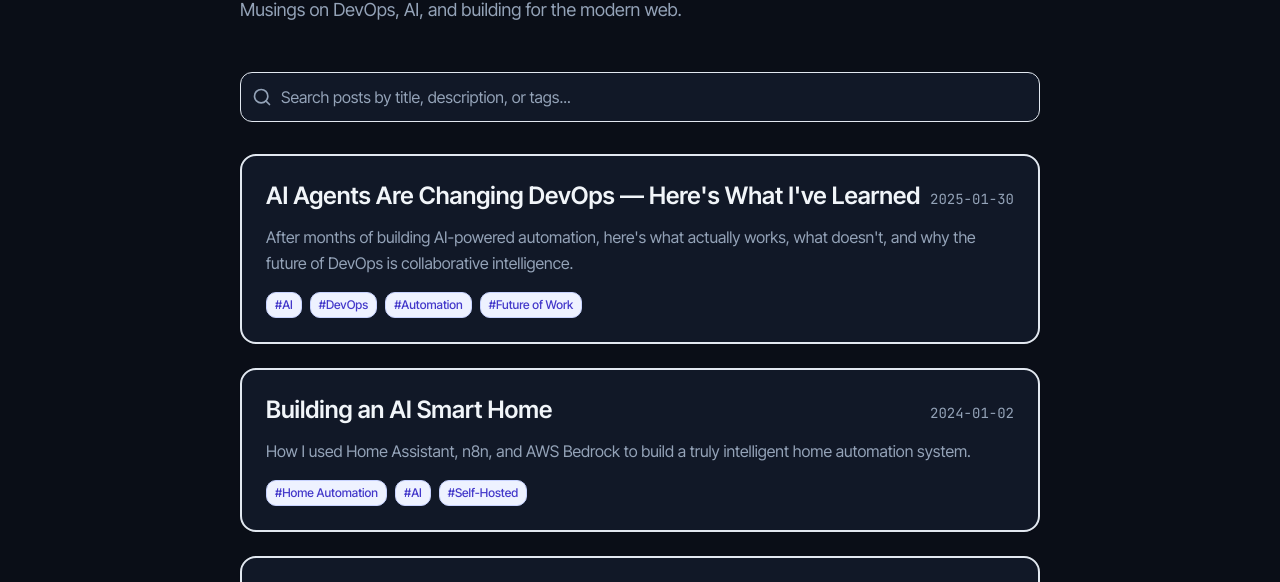
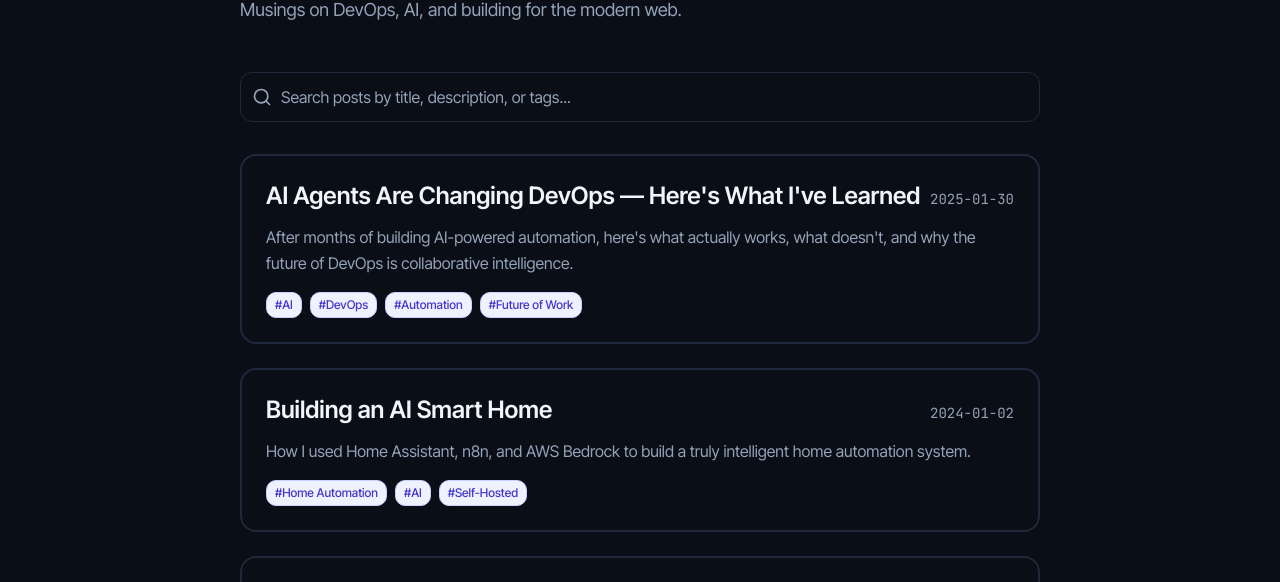
Before and after one commit to jeremyspofford/portfolio, a Next.js app in the folder src/: page /blog in a window 1280 px wide. Shown: the part 156-738 px from the top of the page. Built offline with nearby package versions, Linux system fonts and the light colour scheme; no server answers.

Commit message:
fix: less aggressive dark mode overrides - content was invisible

```diff
--- a/src/app/globals.css
+++ b/src/app/globals.css
@@ -2,31 +2,31 @@
 @tailwind components;
 @tailwind utilities;
 
-/* Force dark mode - nuclear override */
+/* Force dark mode */
 html, body {
   background-color: #0A0E17 !important;
   color: #F1F5F9 !important;
 }
 
-section {
-  background-color: #0A0E17;
-}
+/* Override light backgrounds */
+.bg-white { background-color: #0A0E17 !important; }
+.bg-gray-50, .bg-slate-50, .bg-gray-100, .bg-neutral-50 { background-color: #111827 !important; }
+.bg-gray-200, .bg-slate-200, .bg-slate-100 { background-color: #1A1F2E !important; }
 
-.bg-white, .bg-gray-50, .bg-slate-50, .bg-gray-100, .bg-neutral-50 {
-  background-color: #111827 !important;
-}
+/* Override dark-on-light text */
+.text-gray-900, .text-slate-900 { color: #F1F5F9 !important; }
+.text-gray-800, .text-slate-800 { color: #E2E8F0 !important; }
+.text-gray-700, .text-slate-700 { color: #CBD5E1 !important; }
+.text-gray-600, .text-slate-600 { color: #94A3B8 !important; }
+.text-gray-500, .text-slate-500 { color: #94A3B8 !important; }
+.text-black { color: #F1F5F9 !important; }
 
-.text-gray-900, .text-black, .text-slate-900 {
-  color: #F1F5F9 !important;
-}
+/* Fix borders */
+.border-gray-200, .border-slate-200 { border-color: #1E293B !important; }
+.border-gray-300, .border-slate-300 { border-color: #374151 !important; }
 
-.text-gray-700, .text-gray-800, .text-slate-700 {
-  color: #94A3B8 !important;
-}
-
-.text-gray-600, .text-gray-500, .text-slate-600, .text-slate-500 {
-  color: #94A3B8 !important;
-}
+/* Cards */
+.bg-card, [class*="bg-card"] { background-color: #1A1F2E !important; }
 
 @layer base {
   :root {
```
